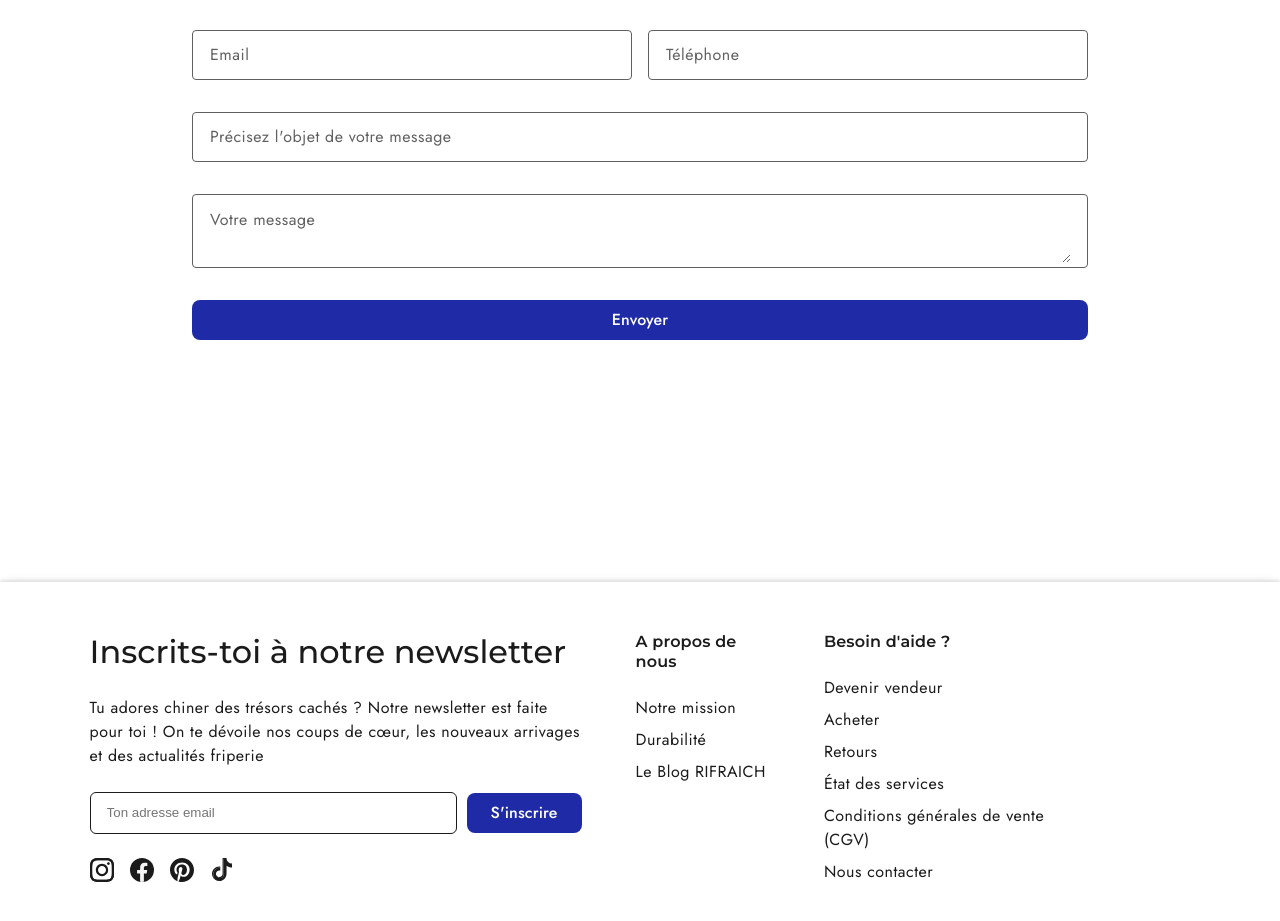
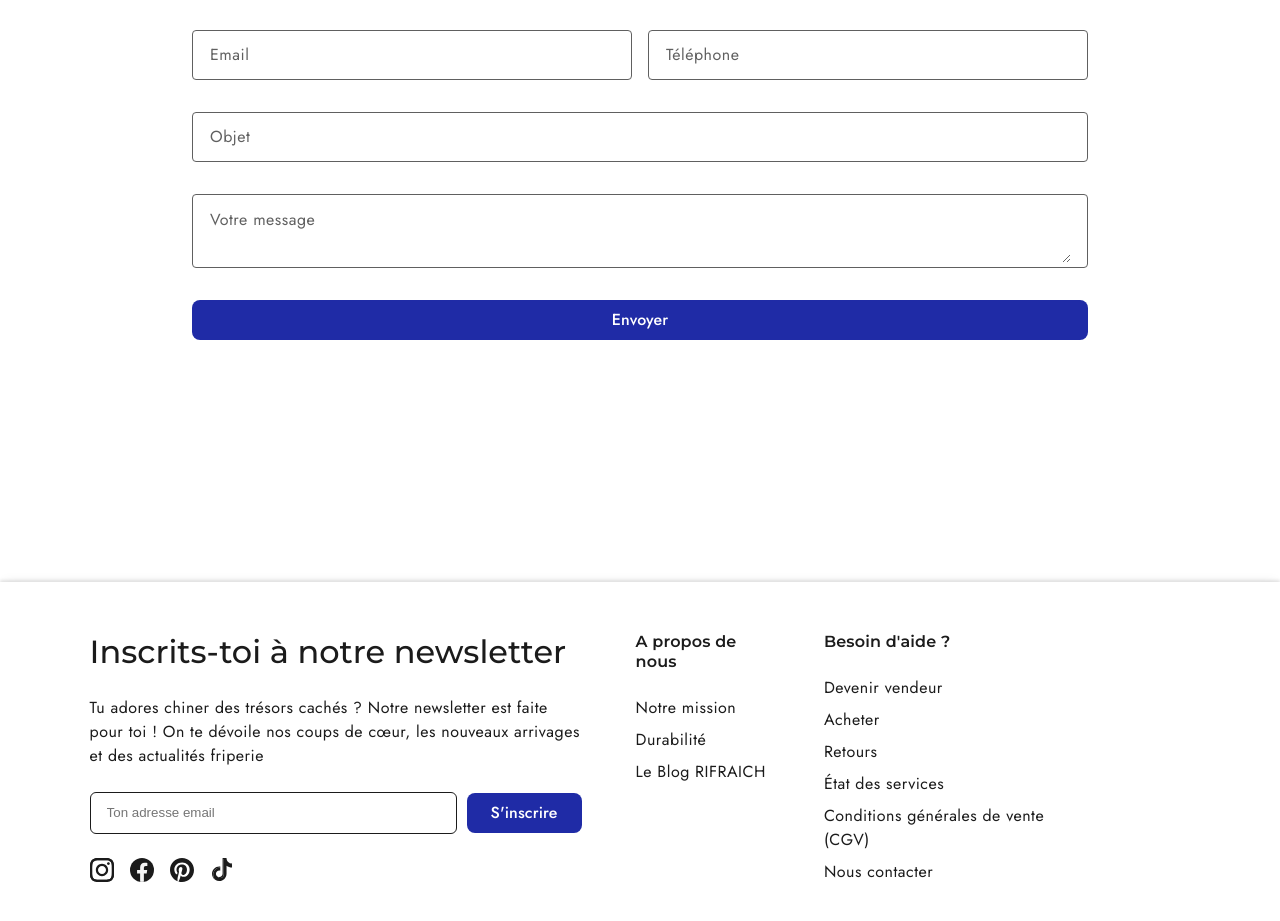
Before and after one commit to RIFRAICH/landing-page, a React (Create React App) app: page / in a window 1280 px wide. Shown: the part 5545-6466 px from the top of the page. Built offline with nearby package versions, Linux system fonts and the light colour scheme; no server answers.

Commit message:
🐛 Fix email

```diff
--- a/src/pages/HomePage.js
+++ b/src/pages/HomePage.js
@@ -94,7 +94,7 @@ function HomePage(){
                         <InputLabel className={styles.contactInput} id="phone" type="tel" placeholder="Téléphone" />
                     </section>
                     <section className={styles.contactSection}>
-                        <InputLabel className={styles.contactInput} id="subject" type="text" placeholder="Précisez l'objet de votre message" required />
+                        <InputLabel className={styles.contactInput} id="subject" type="text" placeholder="Objet" required />
                     </section>
                     <section className={styles.contactSection}>
                         <InputLabel className={styles.contactInput} id="message" type="text" placeholder="Votre message" textarea required />
```
Also changed, not shown: 1 other file (tests, documents, lock files or other folders).
